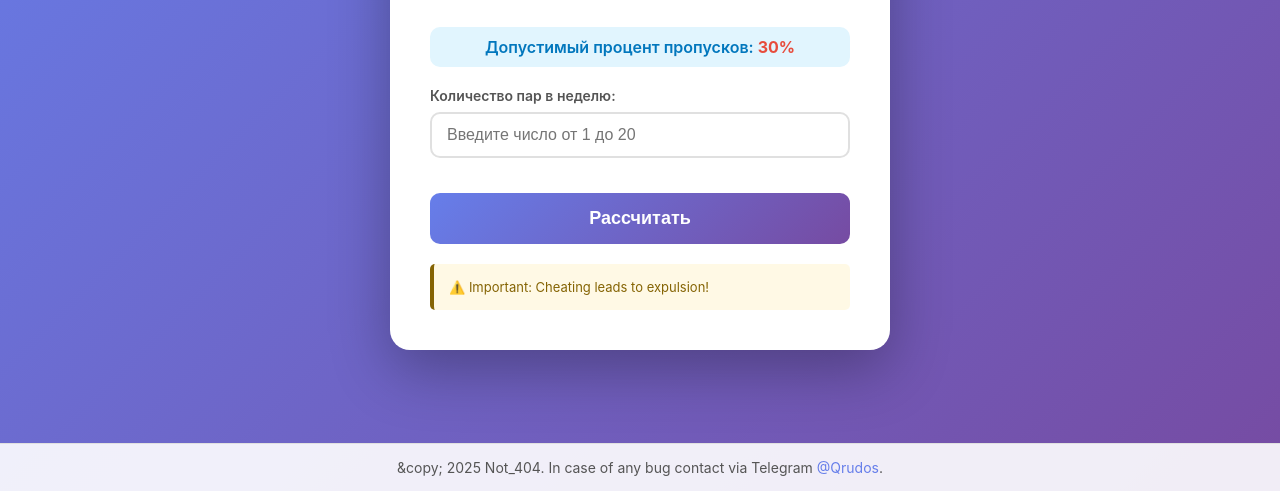
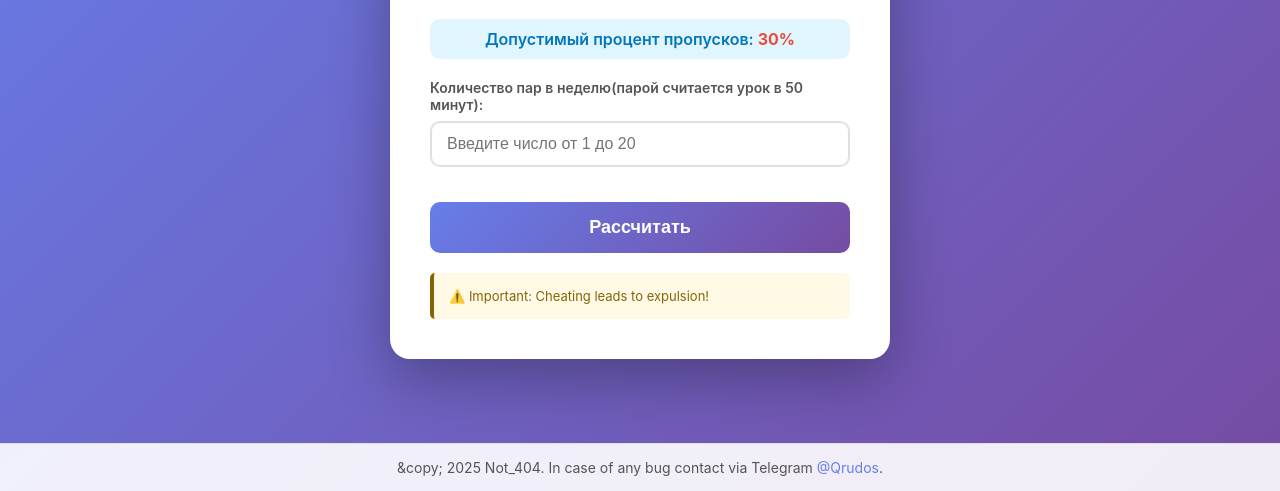
Before and after one commit to Diasb4/Calculator, a website: page main/AttendanceCalculator.html in a window 1280 px wide. Shown: the part 309-800 px from the top of the page. Drawn offline with Linux system fonts and the light colour scheme.

Commit message:
Update lessons per week label to clarify lesson duration

```diff
--- a/main/AttendanceCalculator.html
+++ b/main/AttendanceCalculator.html
@@ -39,7 +39,7 @@
         </div>
 
         <div class="input-group">
-            <label for="lessonsPerWeek">Количество пар в неделю:</label>
+            <label for="lessonsPerWeek">Количество пар в неделю(парой считается урок в 50 минут):</label>
             <input type="number" id="lessonsPerWeek" min="1" max="20" placeholder="Введите число от 1 до 20">
         </div>
 
```
